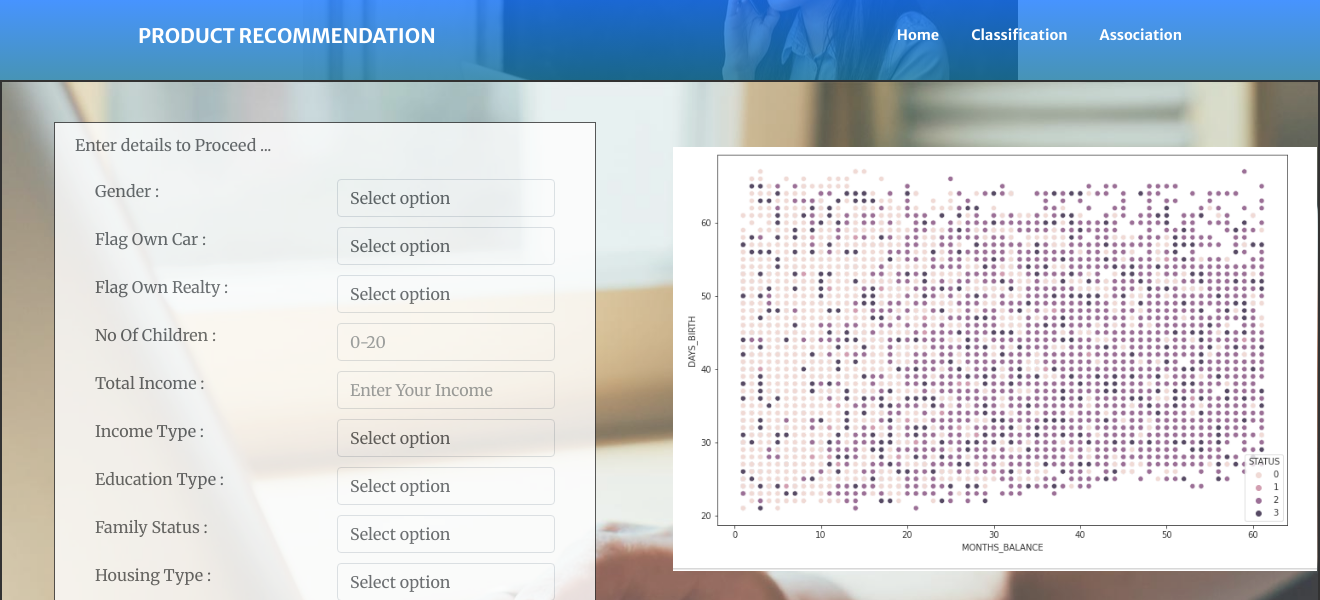
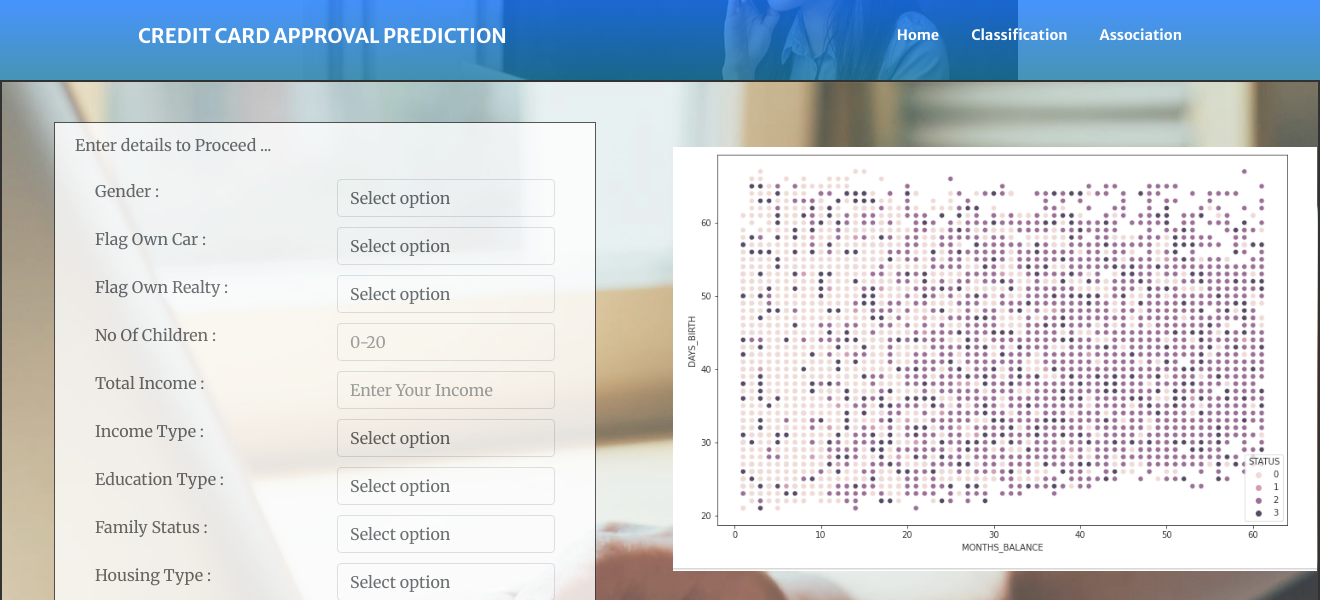
Before and after one commit to Udayantha03/FDM_project, a Flask app: page /classification in a window 1320 px wide. Shown: the top 600 px of the page. Run offline with Flask 2, Linux system fonts and the light colour scheme; parts of the project's set-up code (start-up, migrations or seed data) failed here and were passed over; some libraries are stand-ins or nearby versions.

Commit message:
classification

```diff
--- a/templates/classification.html
+++ b/templates/classification.html
@@ -107,7 +107,7 @@
 <!-- Navigation-->
 <nav class="navbar navbar-expand-lg navbar-light fixed-top py-3" id="mainNav">
     <div class="container px-4 px-lg-5">
-        <a class="navbar-brand" href="#page-top">PRODUCT RECOMMENDATION</a>
+        <a class="navbar-brand" href="#page-top">CREDIT CARD APPROVAL PREDICTION</a>
         <button class="navbar-toggler navbar-toggler-right" type="button" data-bs-toggle="collapse"
                 data-bs-target="#navbarResponsive" aria-controls="navbarResponsive" aria-expanded="false"
                 aria-label="Toggle navigation"><span class="navbar-toggler-icon"></span></button>
```
